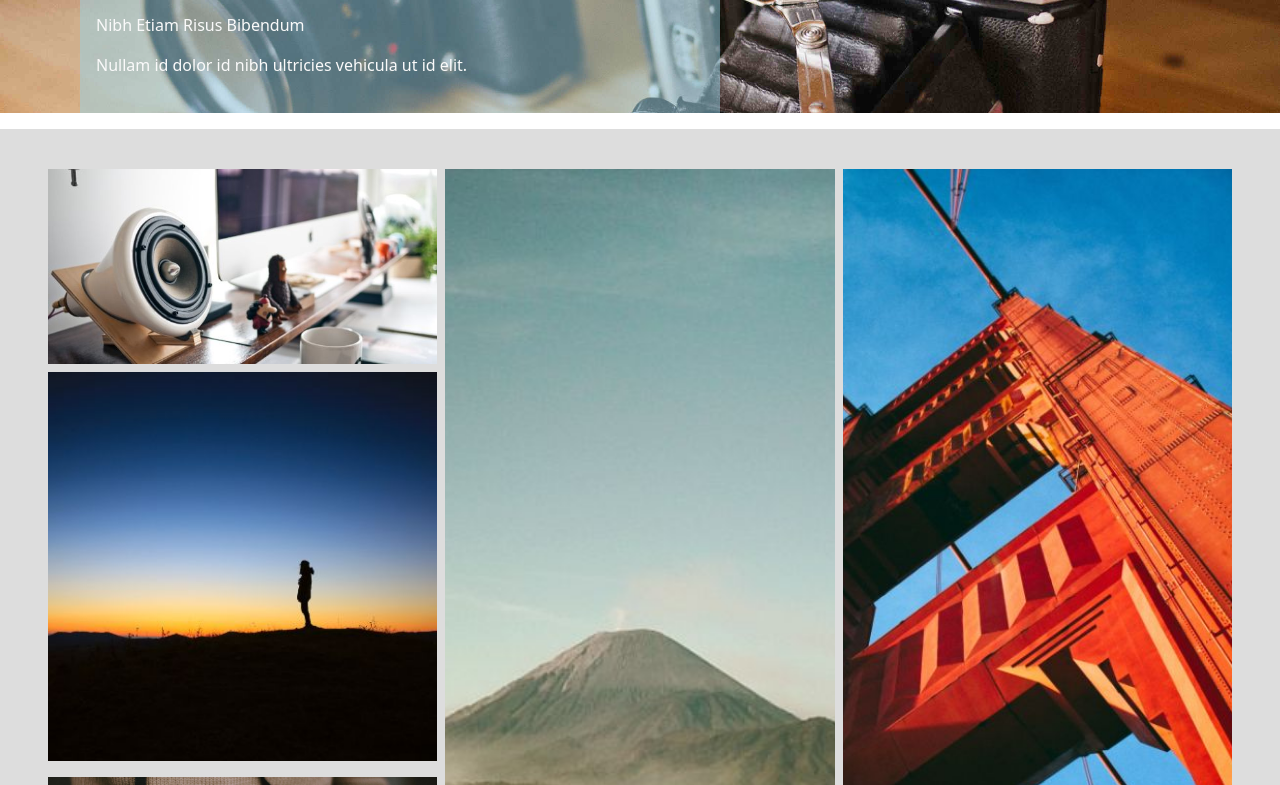
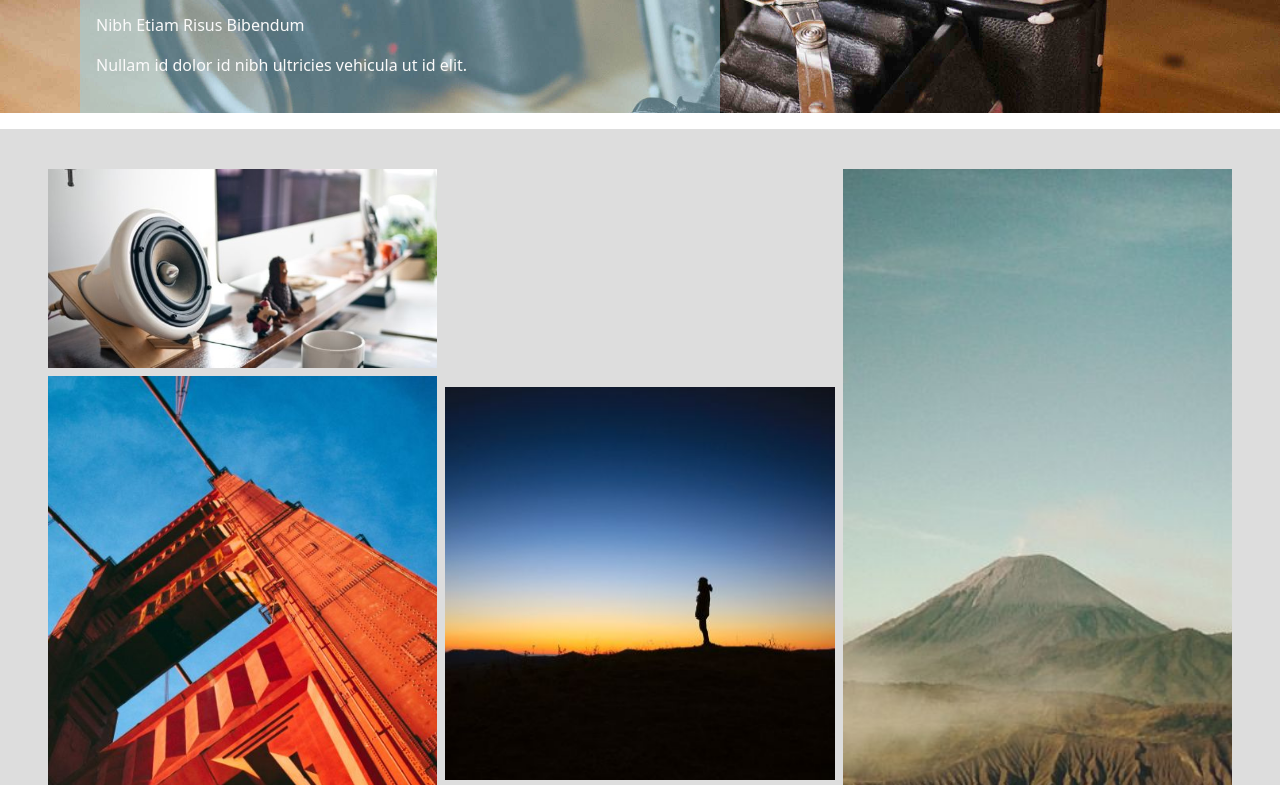
Before and after one commit to naimdevweb/tp-mountain, a website: page index.html in a window 1280 px wide. Shown: the part 2560-3345 px from the top of the page. Drawn offline with Linux system fonts and the light colour scheme.

Commit message:
reponsive grid pc

```diff
--- a/index.html
+++ b/index.html
@@ -218,15 +218,15 @@
 
       <!-- 5ème section -->
 
-      <section class="bg-[#DDDDDD] flex flex-col py-10 gap-3  md:grid grid-cols-3 md:px-12   md:gap-2 ">
+      <section class="bg-[#DDDDDD] flex flex-col py-10 gap-3  md:grid grid-cols-3 md:px-12   md:gap-2  lg:grid  lg:px-12   lg:gap-2 ">
 
-        <img  src="images/300.jpeg" alt=""   class="md:w-full md:h-full md:object-cover"/>
-        <img src="images/776.jpeg" alt=""  class="md:w-full md:h-full md:object-cover md:row-span-5 lg:"/>
-        <img src="images/800.jpeg" alt=""   class="md:w-full md:h-full md:object-cover md:row-span-4"/>
-        <img src="images/400.jpeg" alt=""   class="md:row-start-2 md:w-full md:h-full md:object-cover"/>
-        <img  src="images/2476.jpeg" alt="" class="md:row-start-4 md:w-full md:h-full md:object-cover" />
+        <img  src="images/300.jpeg" alt=""   class="md:w-full md:h-full md:object-cover lg:"/>
+        <img src="images/776.jpeg" alt=""  class="md:w-full md:h-full md:object-cover md:row-span-5  "/>
+        <img src="images/800.jpeg" alt=""   class="md:w-full md:h-full md:object-cover md:row-span-4 lg:row-start-2 lg:row-span-3 "/>
+        <img src="images/400.jpeg" alt=""   class="md:row-start-2 md:w-full md:h-full md:object-cover lg:row-start-3"/>
+        <img  src="images/2476.jpeg" alt="" class="md:row-start-4 md:w-full md:h-full md:object-cover " />
         <img  src="images/439.jpeg" alt=""   class="md:col-start-3 md:w-full md:h-full md:object-cover"/>
-        <img  src="images/140.jpeg" alt="" class="md:row-start-5 md:w-full md:h-full md:object-cover" />
+        <img  src="images/140.jpeg" alt="" class="md:row-start-5 md:w-full md:h-full md:object-cover "   />
       </section>
 
       <!-- 6ème section -->
```
Also changed, not shown: css/output.css.
